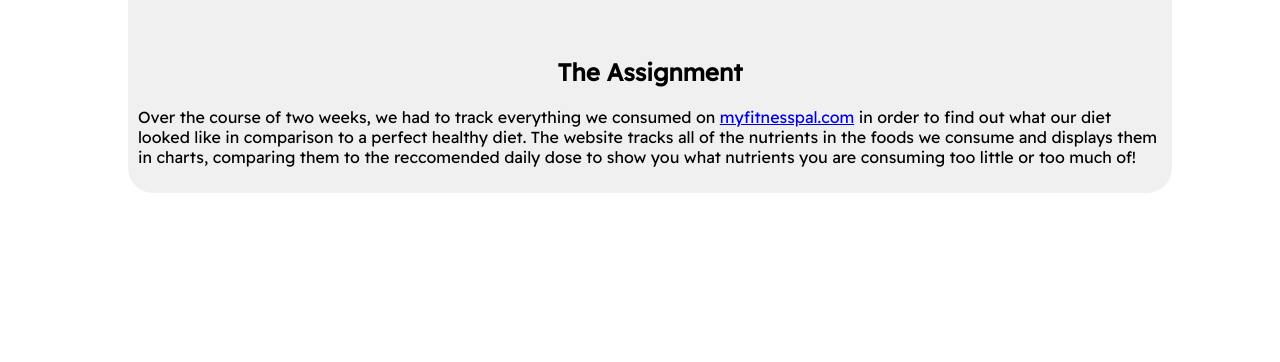
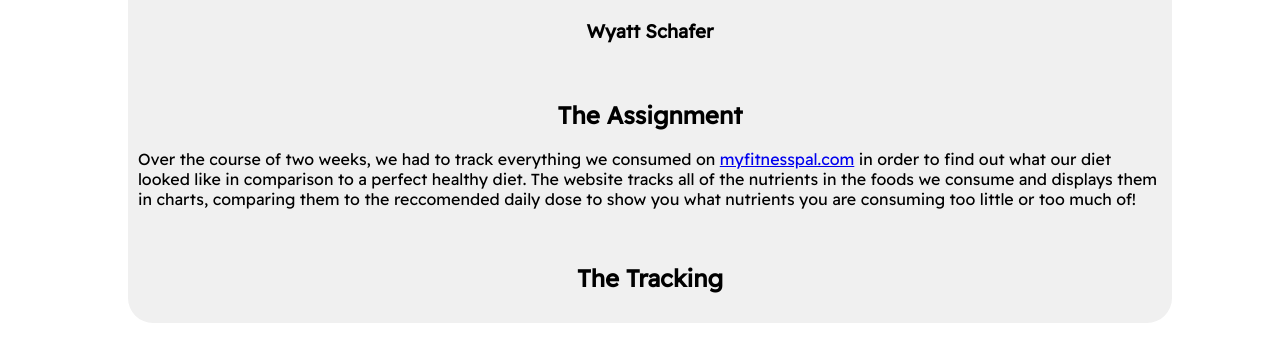
Before and after one commit to WYATTSCHAFER/wyattschafer.github.io, a plain HTML site: page index.html in a window 1280 px wide. Shown: the part 146-508 px from the top of the page. Drawn offline with Linux system fonts and the light colour scheme.

Commit message:
Update index.html

```diff
--- a/index.html
+++ b/index.html
@@ -8,9 +8,12 @@
     <img src="GrandCanyon.jpg" id="bkg">
     <div id="titlediv">
       <h1 id="title">Food Tracking</h1>
+      <h3>Wyatt Schafer</h3>
       <br>
       <h2>The Assignment</h2>
       <p>Over the course of two weeks, we had to track everything we consumed on <a href="https://www.myfitnesspal.com/">myfitnesspal.com</a> in order to find out what our diet looked like in comparison to a perfect healthy diet. The website tracks all of the nutrients in the foods we consume and displays them in charts, comparing them to the reccomended daily dose to show you what nutrients you are consuming too little or too much of!</p>
+      <br>
+      <h2>The Tracking</h2>
     </div>
   </body>
 </html>
```
